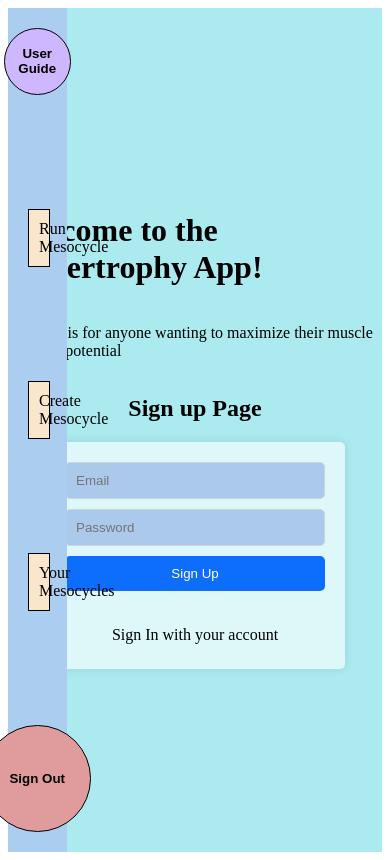
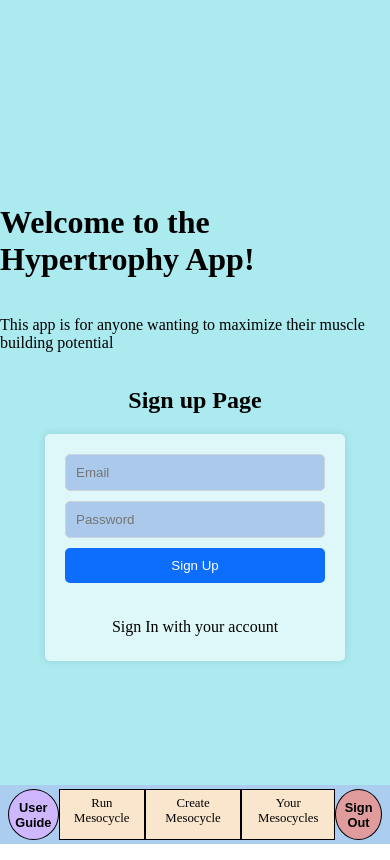
Before and after one commit to ZenTheMC/Zen-Training, a React (Create React App) app: page /signup in a window 390 px wide. Built offline with nearby package versions, Linux system fonts and the light colour scheme; no server answers.

Commit message:
working on responsive design

```diff
--- a/src/CreateMeso.module.css
+++ b/src/CreateMeso.module.css
@@ -4,41 +4,40 @@
     justify-content: center;
     align-items: center;
     background-color: rgb(165, 161, 161);
-    margin-left: 15%;
+    margin-left: 15vw;
 }
 
 .Inputs {
-    margin-bottom: 50px;
+    margin-bottom: 2em;
     background-color: rgb(199, 235, 154);
 }
 
 .Input {
-    margin: 12px;
+    margin: 1em;
 }
 
 .Days {
     display: flex;
-    border: solid black 1px;
-    margin: 5px;
+    border: solid black 0.1em;
 }
 
 .Completion {
-    margin-bottom: 50px;
+    margin-bottom: 3em;
 }
 
 .AddDayButton {
     background-color: rgb(245, 193, 163);
-    border: black 1px;
+    border: black 0.1em;
     cursor: pointer;
 }
 
 .AddDayButton:hover {
     background-color: rgb(244, 136, 74);
-    box-shadow: 1px 1px 1px 1px;
+    box-shadow: 0.1em 0.1em 0.1em 0.1em;
 }
 
 .InvalidInput {
-    border: 2px solid red;
+    border: 0.2em solid red;
 }
 
 .SuccessModalOverlay {
@@ -58,10 +57,10 @@
     flex-direction: column;
     justify-content: center;
     background: rgb(205, 205, 205);
-    padding: 20px;
-    border-radius: 8px;
+    padding: 1em;
+    border-radius: 0.8em;
     width: 80%;
-    max-width: 400px;
+    max-width: 22em;
 }
 
 .Message {
@@ -78,9 +77,9 @@
     color: black;
     text-decoration: none;
     display: inline-block;
-    padding: 10px;
-    margin-top: 10px;
-    border-radius: 5px;
+    padding: 0.7em;
+    margin-top: 0.6em;
+    border-radius: 0.5em;
 }
 
 .Link:hover {
@@ -91,9 +90,9 @@
     background-color: #c3c3c3;
     color: black;
     text-decoration: none;
-    margin-top: 20px;
+    margin-top: 0.8em;
     cursor: pointer;
-    padding: 5px;
+    padding: 0.5em;
 }
 
 .Close:hover {
@@ -110,3 +109,28 @@
     appearance: none;
     -moz-appearance: textfield;
 }
+
+@media only screen and (max-width: 576px) {
+    .CreateMeso {
+        margin-left: 0;
+    }
+
+    .Days {
+        flex-direction: column;
+    }
+
+    .Inputs {
+        display: flex;
+        margin-bottom: 0.3em;
+        background-color: rgb(165, 161, 161);
+    }
+
+    .Input {
+        margin: 0.3em;
+    }
+
+    .Link {
+        background: rgb(205, 205, 205);
+        text-align: center;
+    }
+}
--- a/src/DayColumn.module.css
+++ b/src/DayColumn.module.css
@@ -11,11 +11,13 @@
     background-color: rgb(171, 251, 251);
     padding: 8px;
     margin-bottom: 20px;
+    width: 100%;
 }
 
 .Workout {
     display: flex;
     flex-direction: column;
+    width: 100%;
 }
 
 .AddMuscleButton {
@@ -47,3 +49,10 @@
 .InvalidInput {
     border: 2px solid red;
 }
+
+/* Media Query for Mobile Screens */
+@media only screen and (max-width: 576px) {
+    /* .DayColumn {
+
+    } */
+}
--- a/src/MuscleGroupForm.module.css
+++ b/src/MuscleGroupForm.module.css
@@ -18,3 +18,13 @@
 .InvalidInput {
     border: 2px solid red;
 }
+
+/* Media Query for Mobile Screens */
+@media only screen and (max-width: 576px) {
+    .MuscleGroupForm {
+        flex-direction: column;  /* Stack elements vertically on smaller screens */
+    }
+    .MuscleGroupLabel, .ExerciseNameLabel {
+        margin: 0.2em;  /* Adjust margin for better spacing */
+    }
+}
--- a/src/SaveMeso.module.css
+++ b/src/SaveMeso.module.css
@@ -30,3 +30,11 @@
     margin-bottom: 10px;
     font-size: .85em;
 }
+
+/* Media Query for Mobile Screens */
+@media only screen and (max-width: 576px) {
+    .SaveMeso {
+        margin-top: 2em;
+        margin-bottom: 4em;  /* Giving more space at the bottom to ensure it's not hidden */
+    }
+}
--- a/src/Sidebar.module.css
+++ b/src/Sidebar.module.css
@@ -1,9 +1,9 @@
 .Sidebar {
-    width: 15%;
+    width: 15vw;
     height: 100vh;
     position: fixed;
     background-color: #abcdef;
-    padding: 20px;
+    padding: 2vw;
     display: flex;
     flex-direction: column;
     justify-content: space-between;
@@ -13,50 +13,76 @@
     text-decoration: none;
     color: black;
     background-color: rgb(250, 230, 204);
-    padding: 10px;
-    border: solid black 1px;
+    padding: 1.2em;
+    border: solid black 0.1em;
     cursor: pointer;
+    text-align: center;
+    font-size: 1.2em;
 }
 
 .Link:hover {
-    box-shadow: 1px 1px 1px 1px;
+    box-shadow: 0.1em 0.1em 0.1em 0.1em;
     background-color: rgb(251, 255, 0);
 }
 
 .SignOutButton {
-    padding: 10px;
+    padding: 1em;
     border-radius: 50%;
     cursor: pointer;
     background-color: rgb(224, 156, 156);
-    border: solid black 1px;
+    border: solid black 0.1em;
     color: black;
     font-weight: bold;
     align-self: center;
     height: 8em;
     width: 8em;
+    font-size: 1em;
 }
 
 .SignOutButton:hover {
     background-color: rgb(248, 88, 88);
-    box-shadow: black 1px 1px 1px 1px;
+    box-shadow: black 0.1em 0.1em 0.1em 0.1em;
     color: white;
 }
 
 .Help {
-    padding: 10px;
+    padding: 1em;
     border-radius: 50%;
     cursor: pointer;
     background-color: rgb(207, 183, 255);
-    border: solid black 1px;
+    border: solid black 0.1em;
     color: black;
     font-weight: bold;
     align-self: center;
     height: 5em;
     width: 5em;
+    font-size: 1em;
 }
 
 .Help:hover {
     background-color: rgb(141, 88, 248);
-    box-shadow: black 1px 1px 1px 1px;
+    box-shadow: black 0.1em 0.1em 0.1em 0.1em;
     color: white;
 }
+
+/* Media Query for Mobile Screens */
+@media only screen and (max-width: 576px) {
+    .Sidebar {
+        width: 100vw;
+        flex-direction: row;
+        justify-content: space-around;
+        height: auto;
+        bottom: 0;
+        padding: 1vw 2vw;
+    }
+
+    .Link, .SignOutButton, .Help {
+        font-size: 0.8em;
+        padding: 0.5em;
+    }
+
+    .SignOutButton, .Help {
+        height: 4em; /* Adjust size */
+        width: 4em;  /* Adjust size */
+    }
+}
--- a/src/index.module.css
+++ b/src/index.module.css
@@ -1,3 +1,15 @@
 * {
     box-sizing: border-box;
 }
+
+html, body {
+    margin: 0;
+    padding: 0;
+    width: 100%;
+    height: 100%;
+}
+
+#root {
+    width: 100%;
+    height: 100%;
+}
```
